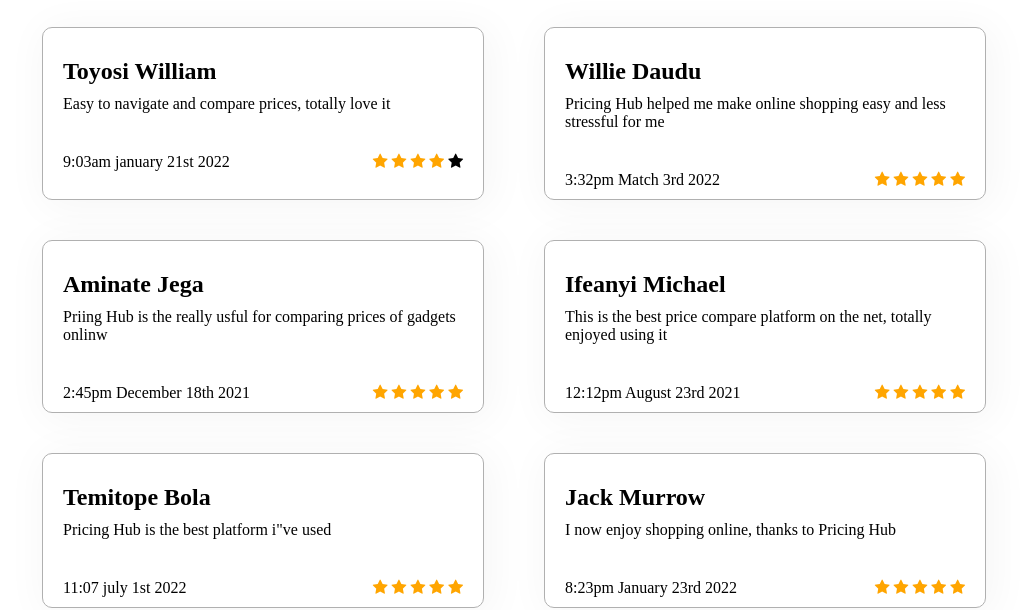
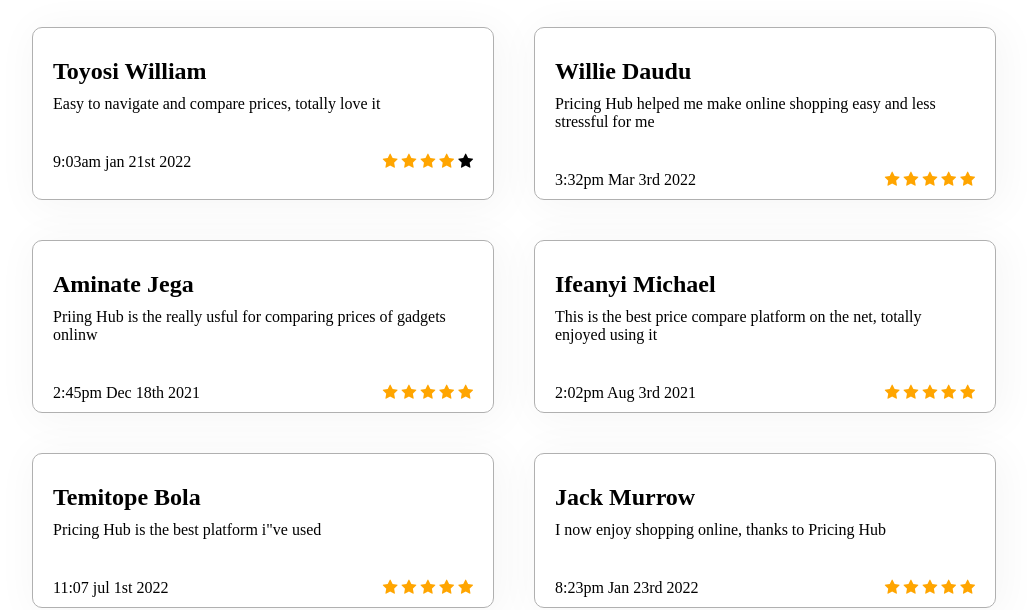
Before and after one commit to Edidiva/project25, a plain HTML site: page index.html in a window 1280 px wide. Shown: the part 195-805 px from the top of the page, without its empty margins (126-1153 px from the left). Drawn offline with nearby package versions, Linux system fonts and the light colour scheme.

Commit message:
second commit

```diff
--- a/index.html
+++ b/index.html
@@ -26,7 +26,7 @@
                         totally love it</p>
                     </div>
                     <div class="users-rate">
-                        <p>9:03am january 21st 2022</p>
+                        <p>9:03am jan 21st 2022</p>
                         <div class="rating-icon">
 
                             <span class="fa fa-star checked"></span>
@@ -45,7 +45,7 @@
                     </div>
 
                     <div class="users-rate">
-                        <p>3:32pm Match 3rd 2022</p>
+                        <p>3:32pm Mar 3rd 2022</p>
 
                         <div class="rating-icon">
                             <span class="fa fa-star checked"></span>
@@ -64,7 +64,7 @@
                     </div>
 
                     <div class="users-rate">
-                        <p>2:45pm December 18th 2021</p>
+                        <p>2:45pm Dec 18th 2021</p>
 
                         <div class="rating-icon">
                             <span class="fa fa-star checked"></span>
@@ -84,7 +84,7 @@
 
                     <div class="users-rate">
 
-                        <p>12:12pm August 23rd 2021</p>
+                        <p>2:02pm Aug 3rd 2021</p>
 
                         <div class="icon">
                             <span class="fa fa-star checked"></span>
@@ -105,7 +105,7 @@
 
                     <div class="users-rate">
 
-                        <p>11:07 july 1st 2022</p>
+                        <p>11:07 jul 1st 2022</p>
 
                         <div class="icon">
                             <span class="fa fa-star checked"></span>
@@ -125,7 +125,7 @@
 
                     <div class="users-rate">
 
-                        <p>8:23pm January 23rd 2022</p>
+                        <p>8:23pm Jan 23rd 2022</p>
 
                         <div class="icon">
                             <span class="fa fa-star checked"></span>
@@ -147,7 +147,7 @@
 
                     <div class="users-rate">
 
-                        <p>8 Jun  5th 2022</p>
+                        <p>8 Jun 5th 2022</p>
 
                         <div class="icon">
                             <span class="fa fa-star checked"></span>
@@ -169,7 +169,7 @@
 
                         <div class="users-rate">
 
-                            <p>6:03pm Process without stress</p>
+                            <p>6:03pm jan 30th 2022</p>
 
                             <div class="icon">
                                 <span class="fa fa-star checked"></span>
--- a/review.css
+++ b/review.css
@@ -38,7 +38,7 @@
 
 
 .users-box{
-  margin: 20px 30px;
+  margin: 20px 20px;
   padding: 10px 20px;
   border: 0.4px solid #B0B0B0;
   box-shadow: 4px 4px 42px 4px rgba(0, 0, 0, 0.04);
```
